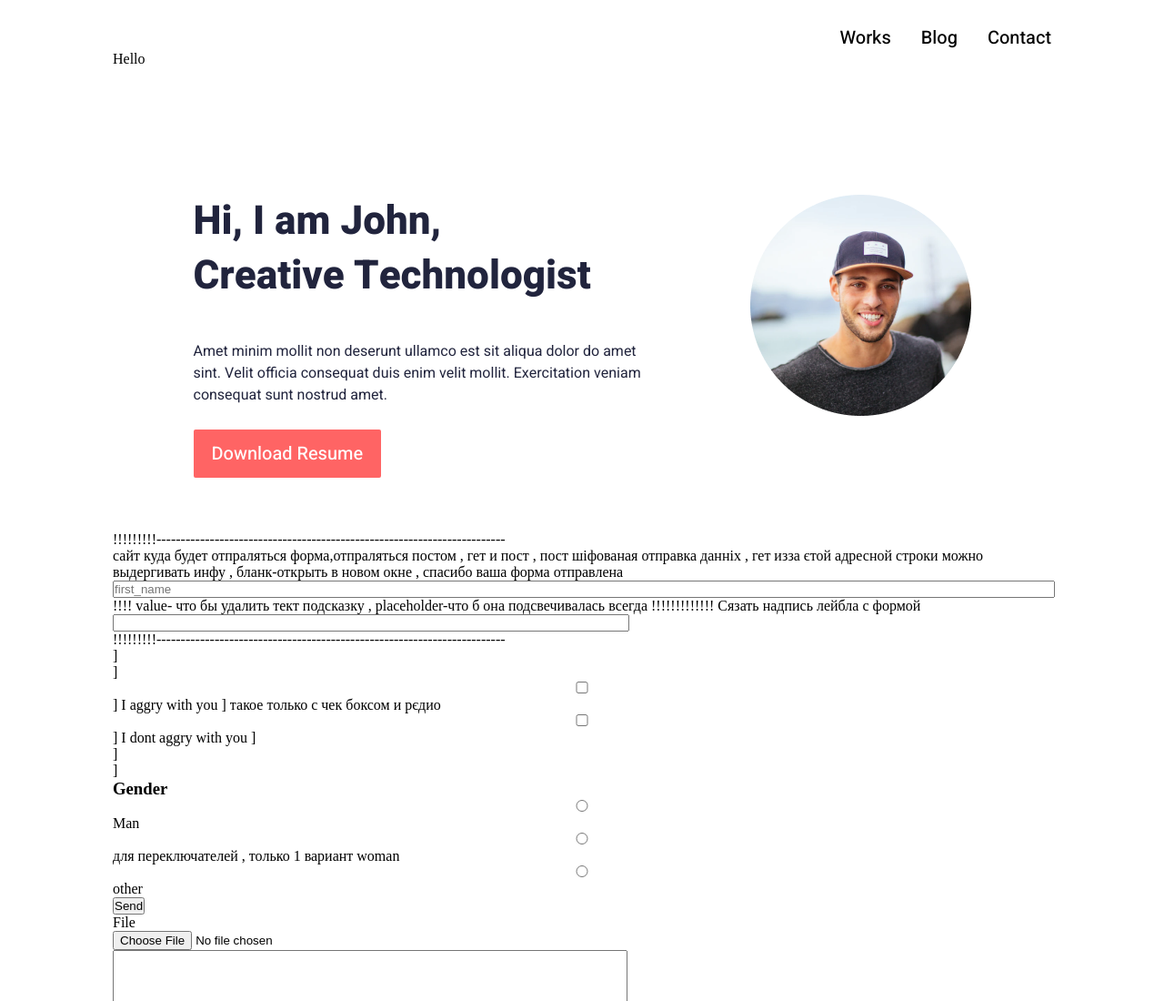
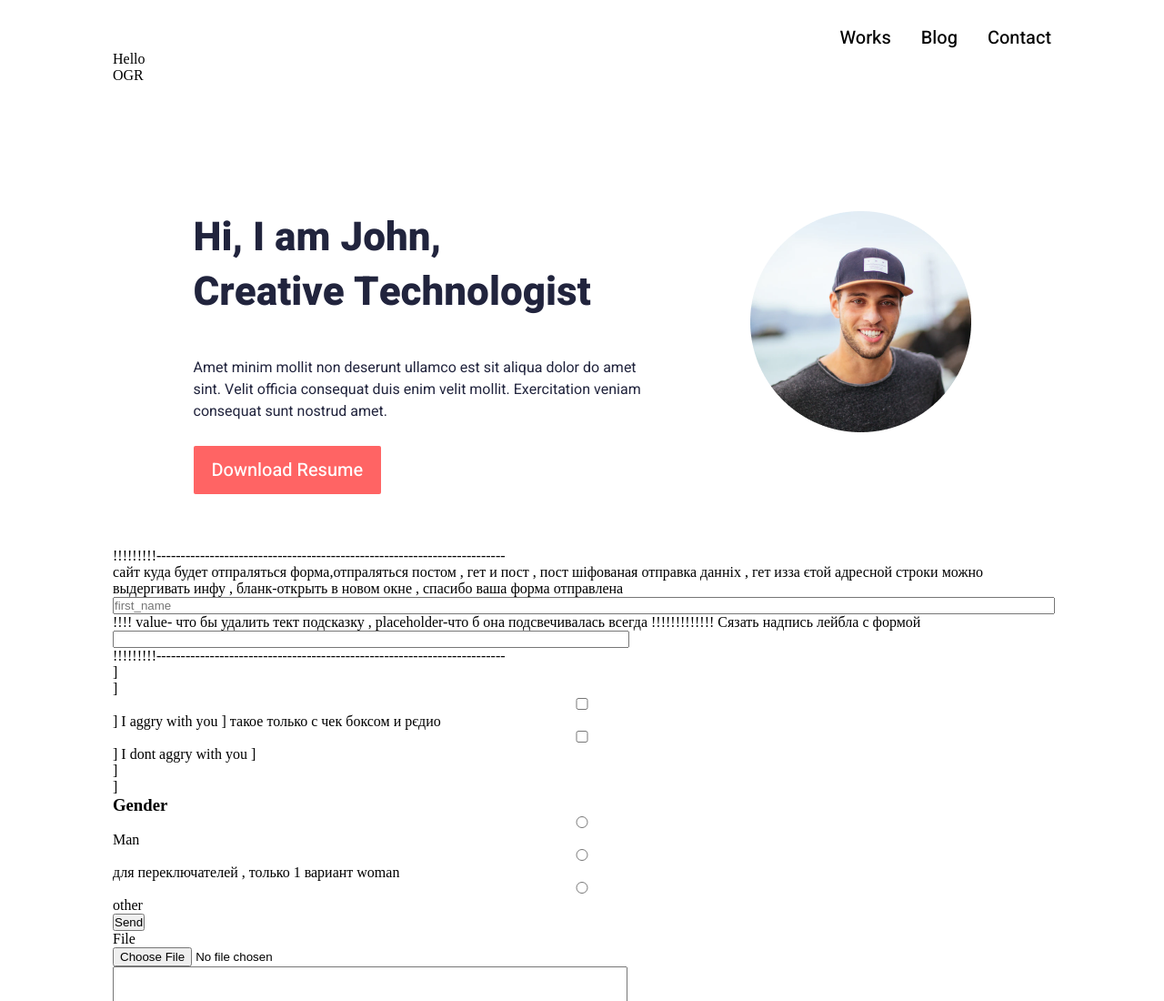
Before and after one commit to Shmalenko/John, a plain HTML site: page index.html in a window 1280 px wide. Shown: the top 1100 px of the page at 91% size. Drawn offline with Linux system fonts and the light colour scheme.

Commit message:
new section

```diff
--- a/index.html
+++ b/index.html
@@ -30,6 +30,7 @@
         </heder>
         <main>
             <section>Hello</section>
+            <section>OGR</section>
             <section class="John">
                 <div class="first_section">
                     <article>
```
